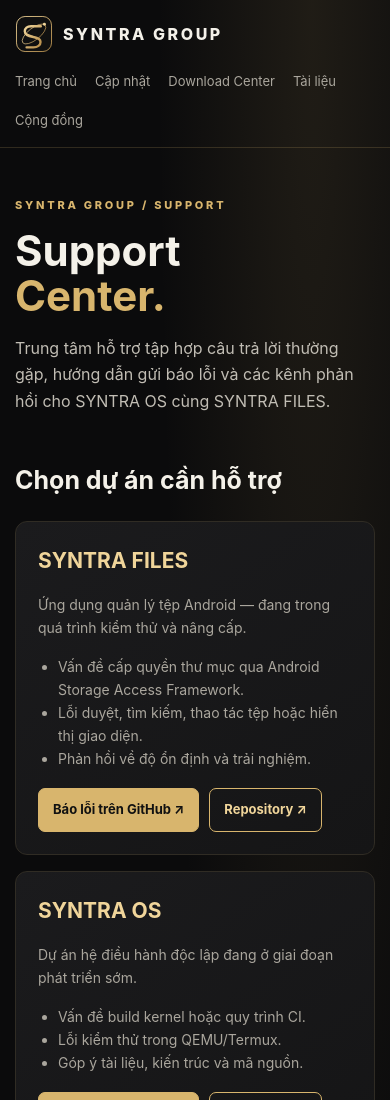
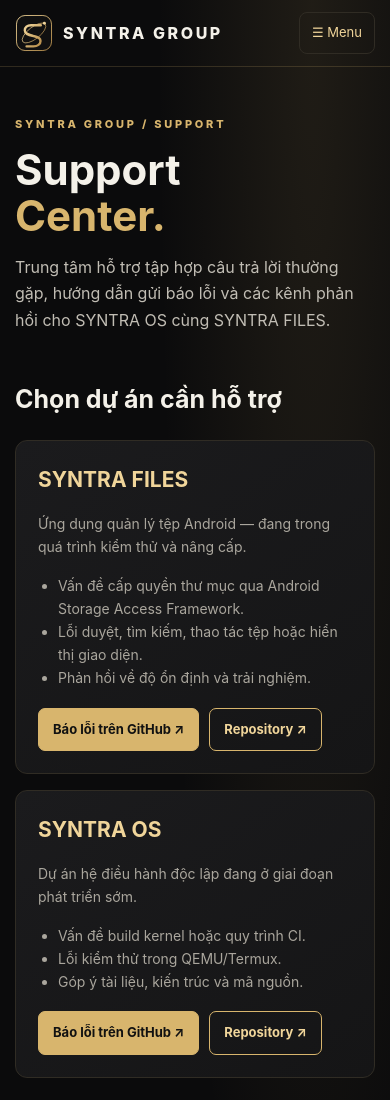
Before and after one commit to dea78799-dotcom/SYNTRA-Website, a plain HTML site: page support/index.html in a window 390 px wide. Shown: the top 1100 px of the page. Drawn offline with Linux system fonts and the light colour scheme.

Commit message:
Add accessible responsive mobile navigation to support center

```diff
--- a/support/index.html
+++ b/support/index.html
@@ -9,11 +9,13 @@
 :root{color-scheme:dark;--bg:#0b0b0c;--panel:#151516;--gold:#d8b56d;--gold2:#f0d59a;--text:#f4f1e9;--muted:#aaa69d;--line:#302c24;--max:1080px}
 *{box-sizing:border-box}body{margin:0;background:radial-gradient(ellipse at 80% 0%,rgba(216,181,109,.1),transparent 35%),var(--bg);color:var(--text);font-family:Inter,system-ui,sans-serif;line-height:1.65}a{color:inherit;text-decoration:none}a:focus-visible{outline:2px solid var(--gold2);outline-offset:4px}.wrap{width:min(var(--max),calc(100% - 40px));margin:auto}
 header{border-bottom:1px solid rgba(216,181,109,.18)}.nav{min-height:72px;display:flex;align-items:center;justify-content:space-between;gap:18px}.brand{display:flex;align-items:center;gap:10px;font-weight:800;letter-spacing:.16em}.brand img{width:38px;height:38px}.navlinks{display:flex;gap:18px;flex-wrap:wrap;color:var(--muted);font-size:13px}.navlinks a:hover{color:var(--gold2)}
-main{padding:64px 0 82px}.eyebrow{color:var(--gold);font-size:11px;font-weight:800;letter-spacing:.25em}h1{font-size:clamp(42px,7vw,70px);line-height:1.08;margin:14px 0}h1 span{color:var(--gold)}.lead{max-width:760px;color:#c1bdb4;font-size:16px}.grid{display:grid;grid-template-columns:repeat(2,minmax(0,1fr));gap:16px;margin-top:20px}.card,.faq details,.notice{background:linear-gradient(145deg,#1b1b1d,var(--panel));border:1px solid var(--line);border-radius:12px;padding:22px}.card h2,.notice h2{margin:0 0 10px;color:var(--gold2);font-size:21px}.card p,.card li,.faq p,.notice p{color:var(--muted);font-size:14px}.card ul{padding-left:20px}.section-title{font-size:25px;margin:46px 0 14px}.faq{display:grid;gap:12px}.faq summary{cursor:pointer;color:var(--gold2);font-weight:700}.faq p{margin-bottom:0}.actions{display:flex;gap:10px;flex-wrap:wrap;margin-top:18px}.button{display:inline-flex;padding:10px 14px;border:1px solid var(--gold);border-radius:7px;color:var(--gold2);font-size:13px;font-weight:700}.button.primary{background:var(--gold);color:#111}footer{border-top:1px solid rgba(216,181,109,.15);padding:26px 0;color:var(--muted);font-size:12px}footer .wrap{display:flex;justify-content:space-between;gap:14px;flex-wrap:wrap}
-@media(max-width:680px){.wrap{width:calc(100% - 30px)}.nav{align-items:flex-start;flex-direction:column;padding:15px 0}.grid{grid-template-columns:1fr}main{padding:48px 0 64px}}
+main{padding:64px 0 82px}.eyebrow{color:var(--gold);font-size:11px;font-weight:800;letter-spacing:.25em}h1{font-size:clamp(42px,7vw,70px);line-height:1.08;margin:14px 0}h1 span{color:var(--gold)}.lead{max-width:760px;color:#c1bdb4;font-size:16px}.grid{display:grid;grid-template-columns:repeat(2,minmax(0,1fr));gap:16px;margin-top:20px}.card,.faq details,.notice{background:linear-gradient(145deg,#1b1b1d,var(--panel));border:1px solid var(--line);border-radius:12px;padding:22px}.card h2,.notice h2{margin:0 0 10px;color:var(--gold2);font-size:21px}.card p,.card li,.faq p,.notice p{color:var(--muted);font-size:14px}.card ul{padding-left:20px}.section-title{font-size:25px;margin:46px 0 14px}.faq{display:grid;gap:12px}.faq summary{cursor:pointer;color:var(--gold2);font-weight:700}.faq p{margin-bottom:0}.actions{display:flex;gap:10px;flex-wrap:wrap;margin-top:18px}.button{display:inline-flex;padding:10px 14px;border:1px solid var(--gold);border-radius:7px;color:var(--gold2);font-size:13px;font-weight:700}.button.primary{background:var(--gold);color:#111}.menu-toggle{display:none;background:transparent;color:var(--gold2);border:1px solid var(--line);border-radius:8px;padding:9px 12px;font:inherit;font-size:13px}
+footer{border-top:1px solid rgba(216,181,109,.15);padding:26px 0;color:var(--muted);font-size:12px}footer .wrap{display:flex;justify-content:space-between;gap:14px;flex-wrap:wrap}
+@media(max-width:760px){.wrap{width:calc(100% - 30px)}.nav{position:relative;min-height:66px;flex-wrap:wrap;padding:12px 0}.menu-toggle{display:inline-flex;align-items:center;gap:8px}.navlinks{display:none;flex-basis:100%;flex-direction:column;gap:0;padding:8px 0 4px}.navlinks.is-open{display:flex}.navlinks a{padding:11px 4px;border-top:1px solid var(--line)}.grid{grid-template-columns:1fr}main{padding:48px 0 64px}}@media(max-width:380px){.brand{font-size:13px;letter-spacing:.12em}.menu-toggle{font-size:12px;padding:8px 10px}}
 </style></head><body>
 <header><div class="wrap nav"><a class="brand" href="../index.html"><img src="../assets/syntra-mark.svg" alt="">SYNTRA GROUP</a>
-<nav class="navlinks" aria-label="Điều hướng"><a href="../index.html">Trang chủ</a><a href="../updates/">Cập nhật</a><a href="../downloads/">Download Center</a><a href="../docs/">Tài liệu</a><a href="../community/">Cộng đồng</a></nav></div></header>
+<button class="menu-toggle" type="button" aria-expanded="false" aria-controls="site-nav">☰ Menu</button>
+<nav class="navlinks" id="site-nav" aria-label="Điều hướng"><a href="../index.html">Trang chủ</a><a href="../updates/">Cập nhật</a><a href="../downloads/">Download Center</a><a href="../docs/">Tài liệu</a><a href="../community/">Cộng đồng</a></nav></div></header>
 <main class="wrap">
 <div class="eyebrow">SYNTRA GROUP / SUPPORT</div><h1>Support<br><span>Center.</span></h1>
 <p class="lead">Trung tâm hỗ trợ tập hợp câu trả lời thường gặp, hướng dẫn gửi báo lỗi và các kênh phản hồi cho SYNTRA OS cùng SYNTRA FILES.</p>
@@ -33,4 +35,4 @@ main{padding:64px 0 82px}.eyebrow{color:var(--gold);font-size:11px;font-weight:8
 <h2 class="section-title">Cách viết báo cáo lỗi tốt</h2><div class="card"><ol><li><strong>Tiêu đề:</strong> nêu chức năng và lỗi gặp phải.</li><li><strong>Môi trường:</strong> sản phẩm, phiên bản, thiết bị/Android hoặc QEMU.</li><li><strong>Các bước tái hiện:</strong> liệt kê theo thứ tự thao tác.</li><li><strong>Kết quả:</strong> điều đã xảy ra và điều mong đợi.</li><li><strong>Bằng chứng:</strong> log hoặc ảnh đã loại bỏ thông tin riêng tư.</li></ol><p>Không đăng token, mật khẩu, mã xác minh, địa chỉ riêng, dữ liệu cá nhân hoặc tệp của người khác trong issue công khai.</p></div>
 <div class="notice" style="margin-top:24px"><h2>Liên hệ SYNTRA</h2><p>Email liên hệ công khai: <a href="mailto:vanhuong05042025@gmail.com">vanhuong05042025@gmail.com</a>. Ghi rõ sản phẩm và nội dung cần hỗ trợ. Hiện chưa công bố thời gian phản hồi cố định.</p><div class="actions"><a class="button primary" href="mailto:vanhuong05042025@gmail.com?subject=SYNTRA%20Support">Gửi email hỗ trợ</a><a class="button" href="../index.html">← Trang chủ</a></div></div>
 </main><footer><div class="wrap"><span>SYNTRA GROUP · INNOVATION · TECHNOLOGY · FUTURE</span><span>© <span id="year"></span> SYNTRA</span></div></footer>
-<script>document.getElementById("year").textContent=new Date().getFullYear();</script></body></html>
+<script>document.getElementById("year").textContent=new Date().getFullYear();const menuButton=document.querySelector(".menu-toggle"),siteNav=document.getElementById("site-nav");menuButton.addEventListener("click",()=>{const open=menuButton.getAttribute("aria-expanded")!=="true";menuButton.setAttribute("aria-expanded",String(open));siteNav.classList.toggle("is-open",open)});siteNav.addEventListener("click",event=>{if(event.target.closest("a")){menuButton.setAttribute("aria-expanded","false");siteNav.classList.remove("is-open")}});document.addEventListener("keydown",event=>{if(event.key==="Escape"){menuButton.setAttribute("aria-expanded","false");siteNav.classList.remove("is-open")}});</script></body></html>
```
